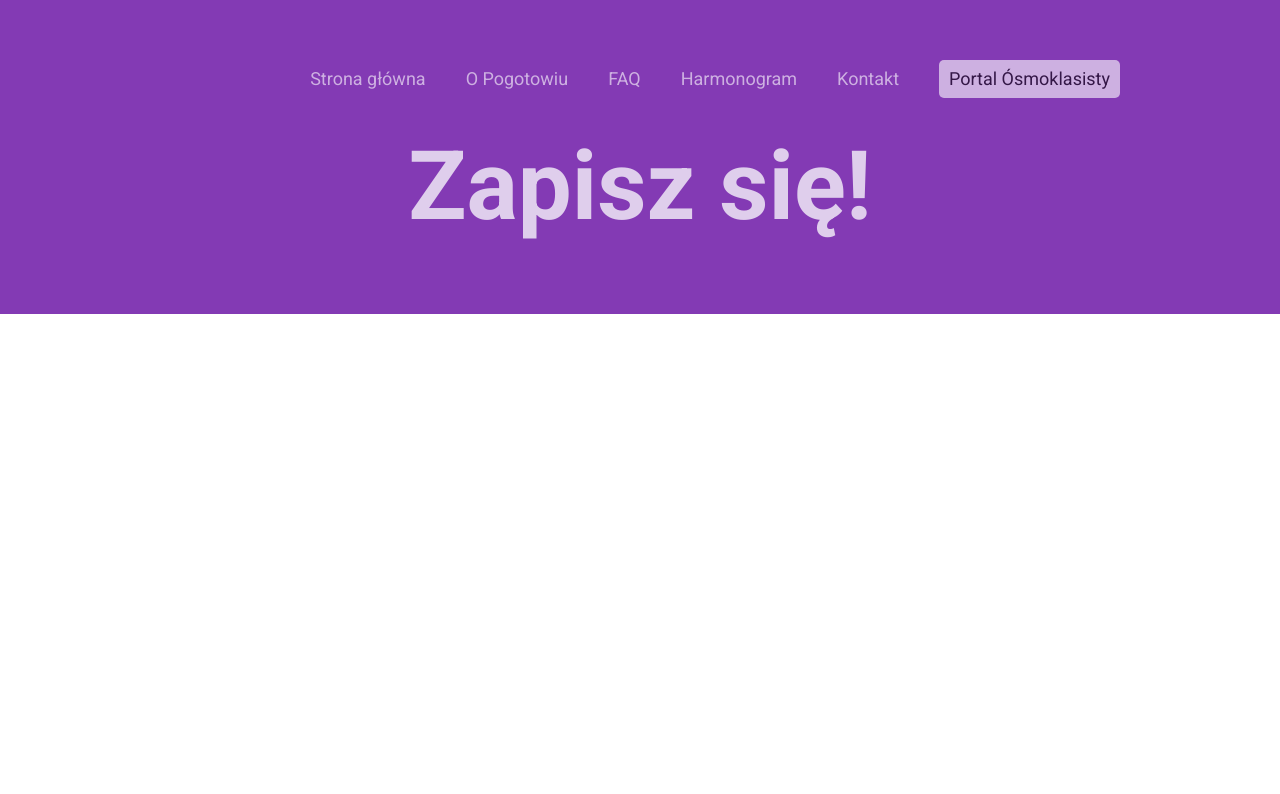
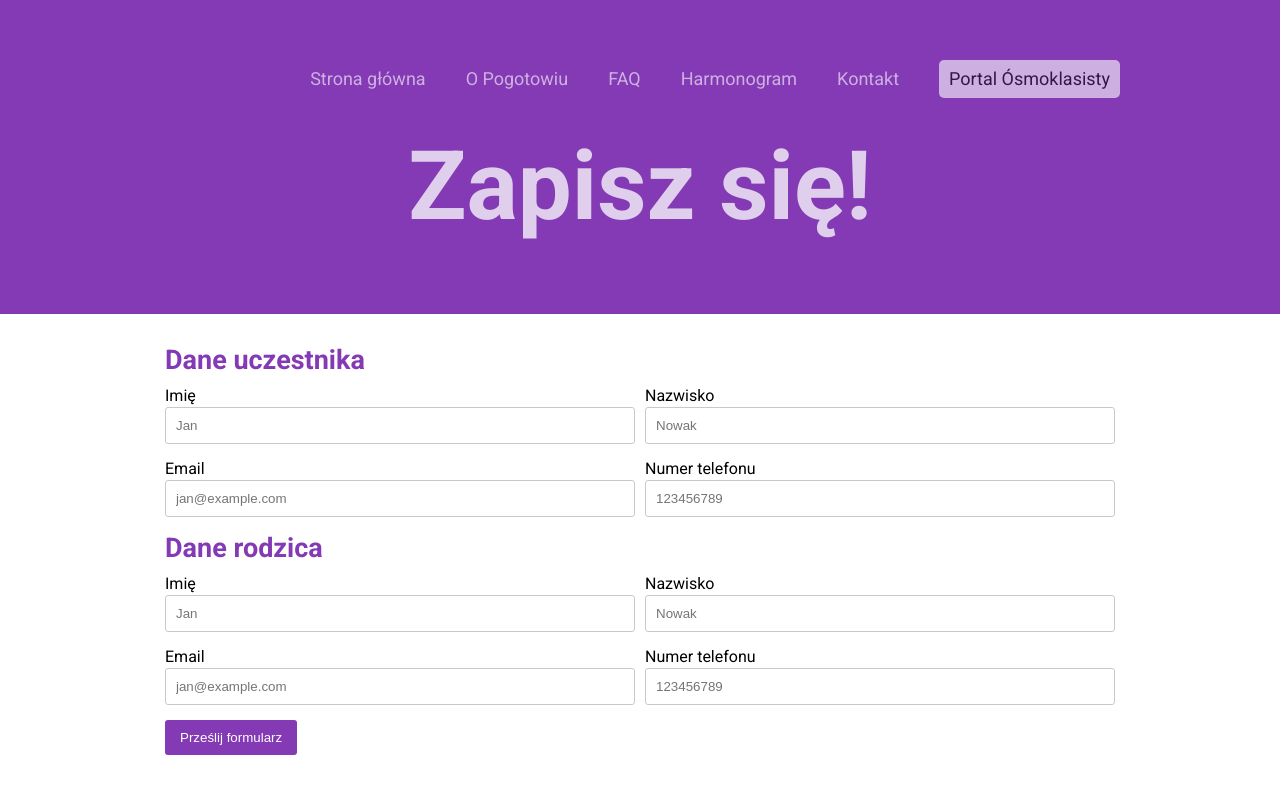
Before and after one commit to stanislawdera/pogotowie-osmoklasisty, a Next.js app: page /zapisz-sie in a window 1280 px wide. Shown: the top 794 px of the page. Built offline with nearby package versions, Linux system fonts and the light colour scheme.

Commit message:
Add register form fields

```diff
--- /dev/null
+++ b/components/atoms/Button/Button.styles.js
@@ -0,0 +1,13 @@
+import styled from "styled-components";
+
+export const Button = styled.button`
+  background-color: ${({ theme }) => theme.colors.primary};
+  color: white;
+  border: none;
+  border-radius: 3px;
+  padding: ${({ theme }) => theme.spacing.md} ${({ theme }) => theme.spacing.lg};
+
+  :hover {
+    opacity: 0.9;
+  }
+`;
--- /dev/null
+++ b/components/atoms/Col/Col.styles.js
@@ -0,0 +1,9 @@
+import styled from "styled-components";
+
+export const Col = styled.div`
+  width: 100%;
+  ${({ theme }) => theme.media.desktop} {
+    width: ${({ width = "50%" }) => width};
+    padding: 0 ${({ theme }) => theme.spacing.sm};
+  }
+`;
--- /dev/null
+++ b/components/atoms/ErrorCaption/ErrorCaption.styles.js
@@ -0,0 +1,8 @@
+import styled from "styled-components";
+
+export const ErrorCaption = styled.p`
+  font-size: ${({ theme }) => theme.fontSizes.xs};
+  padding-top: ${({ theme }) => theme.spacing.sm};
+  font-weight: bold;
+  color: ${({ theme }) => theme.colors.primary};
+`;
--- /dev/null
+++ b/components/atoms/Input/Input.styles.js
@@ -0,0 +1,12 @@
+import styled from "styled-components";
+
+export const Input = styled.input`
+  border: solid 1px #c9c9c9;
+  border-radius: 3px;
+  padding: ${({ theme }) => theme.spacing.md};
+
+  :focus {
+    outline: none;
+    border-color: ${({ theme }) => theme.colors.primary};
+  }
+`;
--- /dev/null
+++ b/components/atoms/Label/Label.styles.js
@@ -0,0 +1,6 @@
+import styled from "styled-components";
+
+export const Label = styled.label`
+  font-size: ${({ theme }) => theme.fontSizes.xs};
+  padding-bottom: 2px;
+`;
--- /dev/null
+++ b/components/atoms/Row/Row.styles.js
@@ -0,0 +1,7 @@
+import styled from "styled-components";
+
+export const Row = styled.div`
+  display: flex;
+  flex-wrap: wrap;
+  margin-top: ${({ theme }) => theme.spacing.md};
+`;
--- /dev/null
+++ b/components/molecules/FormField/FormField.js
@@ -0,0 +1,25 @@
+import { ErrorCaption } from "components/atoms/ErrorCaption/ErrorCaption.styles";
+import { Input } from "components/atoms/Input/Input.styles";
+import { Label } from "components/atoms/Label/Label.styles";
+import React, { useEffect } from "react";
+import { StyledFormField } from "./FormField.styles";
+
+function FormField(
+  { label = "", placeholder = "", error = {}, hookFormProps },
+  ref
+) {
+  return (
+    <StyledFormField>
+      <Label htmlFor={hookFormProps.name}>{label}</Label>
+      <Input
+        placeholder={placeholder}
+        id={hookFormProps.name}
+        ref={ref}
+        {...hookFormProps}
+      />
+      <ErrorCaption>{error.message}</ErrorCaption>
+    </StyledFormField>
+  );
+}
+
+export default React.forwardRef(FormField);
--- /dev/null
+++ b/components/molecules/FormField/FormField.styles.js
@@ -0,0 +1,7 @@
+import styled from "styled-components";
+
+export const StyledFormField = styled.div`
+  display: flex;
+  flex-direction: column;
+  margin-top: ${({ theme }) => theme.spacing.md};
+`;
--- a/package.json
+++ b/package.json
@@ -13,6 +13,7 @@
     "react": "17.0.2",
     "react-countdown": "^2.3.2",
     "react-dom": "17.0.2",
+    "react-hook-form": "^7.27.1",
     "styled-components": "^5.3.3"
   },
   "devDependencies": {
--- a/pages/zapisz-sie.js
+++ b/pages/zapisz-sie.js
@@ -1,11 +1,108 @@
+import { Button } from "components/atoms/Button/Button.styles";
+import { Col } from "components/atoms/Col/Col.styles";
+import { Headline } from "components/atoms/Headline/Headline.styles";
+import { Row } from "components/atoms/Row/Row.styles";
 import { Wrapper } from "components/atoms/Wrapper/Wrapper.styles";
+import FormField from "components/molecules/FormField/FormField";
 import Layout from "components/organisms/Layout/Layout";
 import React from "react";
+import { useForm } from "react-hook-form";
 
 export default function ZapiszSie() {
+  const {
+    register,
+    handleSubmit,
+    formState: { errors },
+  } = useForm({ mode: "all" });
+  const onSubmit = (data) => console.log(data);
+
   return (
     <Layout title="Zapisz się!">
-      <Wrapper></Wrapper>
+      <Wrapper>
+        <form onSubmit={handleSubmit(onSubmit)}>
+          <Row>
+            <Col width="100%">
+              <Headline>Dane uczestnika</Headline>
+            </Col>
+            <Col>
+              <FormField
+                label="Imię"
+                placeholder="Jan"
+                error={errors.firstName}
+                hookFormProps={register("firstName")}
+              />
+            </Col>
+            <Col>
+              <FormField
+                label="Nazwisko"
+                placeholder="Nowak"
+                error={errors.lastName}
+                hookFormProps={register("lastName")}
+              />
+            </Col>
+            <Col>
+              <FormField
+                label="Email"
+                placeholder="jan@example.com"
+                error={errors.email}
+                hookFormProps={register("email")}
+              />
+            </Col>
+            <Col>
+              <FormField
+                label="Numer telefonu"
+                placeholder="123456789"
+                error={errors.phone}
+                hookFormProps={register("phone")}
+              />
+            </Col>
+          </Row>
+
+          <Row>
+            <Col width="100%">
+              <Headline>Dane rodzica</Headline>
+            </Col>
+            <Col>
+              <FormField
+                label="Imię"
+                placeholder="Jan"
+                error={errors.parentFirstName}
+                hookFormProps={register("parentFirstName")}
+              />
+            </Col>
+            <Col>
+              <FormField
+                label="Nazwisko"
+                placeholder="Nowak"
+                error={errors.parentLastName}
+                hookFormProps={register("parentLastName")}
+              />
+            </Col>
+            <Col>
+              <FormField
+                label="Email"
+                placeholder="jan@example.com"
+                error={errors.parentEmail}
+                hookFormProps={register("parentEmail")}
+              />
+            </Col>
+            <Col>
+              <FormField
+                label="Numer telefonu"
+                placeholder="123456789"
+                error={errors.parentPhone}
+                hookFormProps={register("parentPhone")}
+              />
+            </Col>
+          </Row>
+
+          <Row>
+            <Col width="100%">
+              <Button type="submit">Prześlij formularz</Button>
+            </Col>
+          </Row>
+        </form>
+      </Wrapper>
     </Layout>
   );
 }
--- a/styles/theme.js
+++ b/styles/theme.js
@@ -7,6 +7,7 @@ export const theme = {
     xxl: "40px",
   },
   fontSizes: {
+    xs: "16px",
     sm: "18px",
     md: "24px",
     lg: "36px",
```
Also changed, not shown: 1 other file (tests, documents, lock files or other folders).
